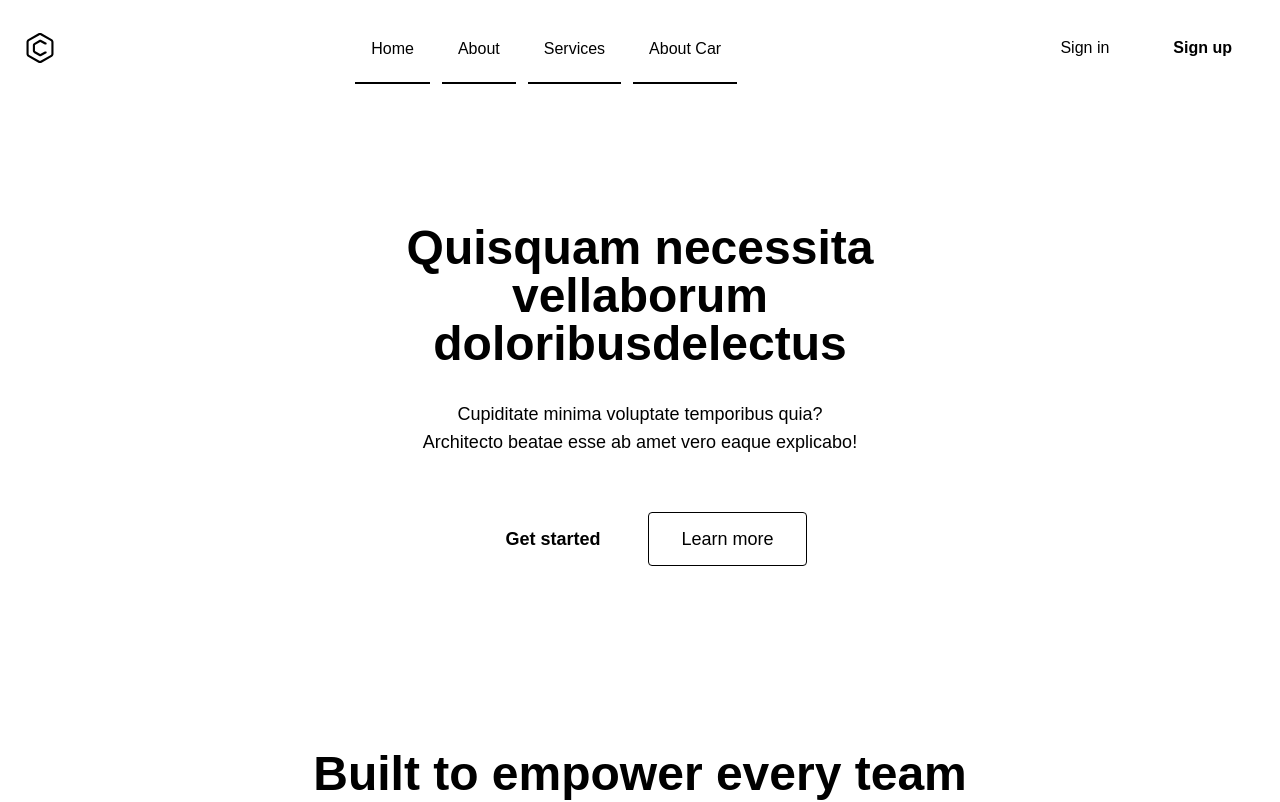
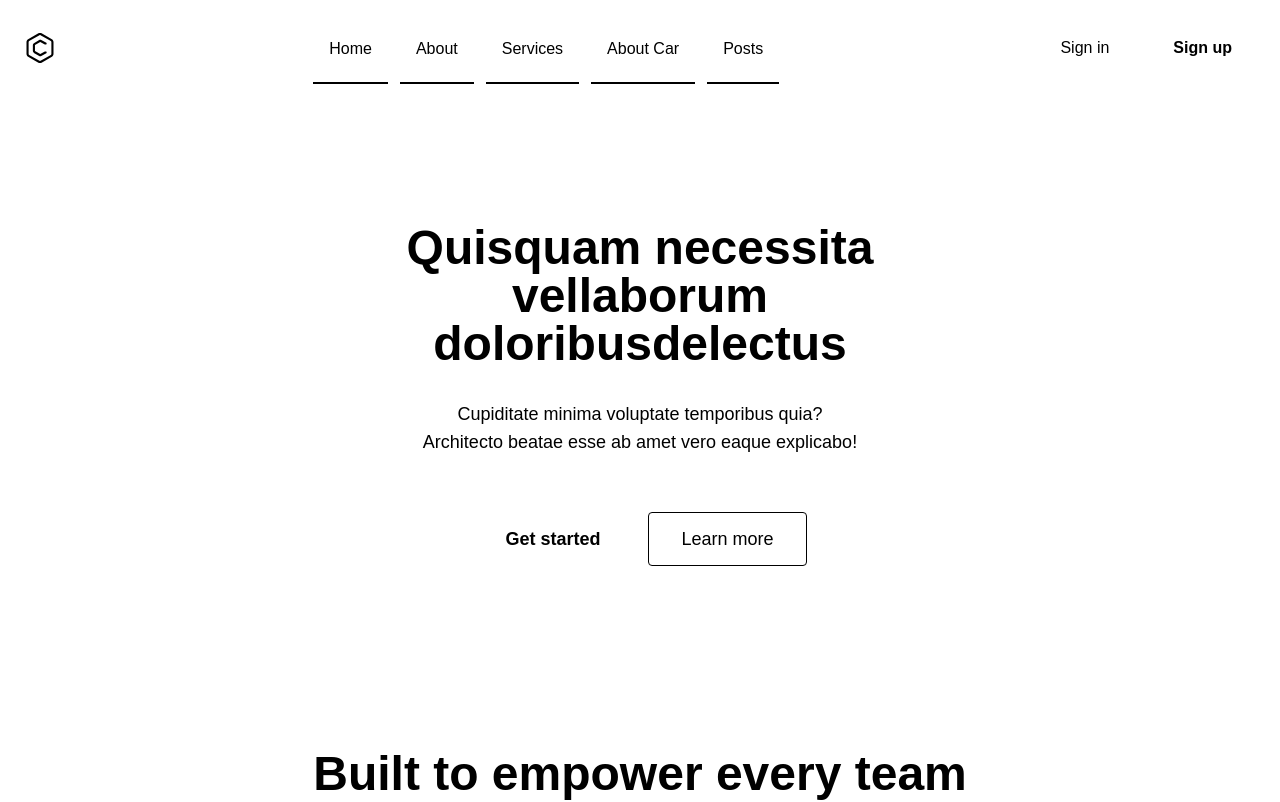
Before and after one commit to mdshahariarhafizofficial/start-next-js, a Next.js app: page / in a window 1280 px wide. Shown: the top 802 px of the page. Built offline with nearby package versions, Linux system fonts and the light colour scheme.

Commit message:
Data Fetching with SSR from JSON Placeholder

```diff
--- a/src/app/Components/Navbar.jsx
+++ b/src/app/Components/Navbar.jsx
@@ -57,6 +57,14 @@ const Navbar = () => {
 				  About Car
 				</Link>
 			  </li>
+			  <li className="flex">
+				<Link
+				  href="/posts"
+				  className="flex items-center px-4 -mb-1 border-b-2 dark:border- dark:text-violet-600 dark:border-violet-600"
+				>
+				  Posts
+				</Link>
+			  </li>
 			</ul>
 			<div className="items-center flex-shrink-0 hidden lg:flex">
 			  <button className="self-center px-8 py-3 rounded">Sign in</button>
--- /dev/null
+++ b/src/app/posts/page.js
@@ -0,0 +1,28 @@
+import React from 'react';
+
+export const fetchPosts = async () => {
+    const res = await fetch('https://jsonplaceholder.typicode.com/posts')
+    const data = res.json();
+    return data
+}
+
+const page = async () => {
+    const posts = await fetchPosts();
+    console.log(posts);
+
+    return (
+        <div className='grid grid-cols-4 gap-6 py-10'>
+            {
+                posts?.map(post => {
+                    return <div key={post.id} className='p-5 bg-gray-300 rounded-2xl'>
+                        <h4>{post.id}</h4>
+                        <h2>{post.title}</h2>
+                        <p>{post.body}</p>
+                    </div>
+                })
+            }
+        </div>
+    );
+};
+
+export default page;
```
